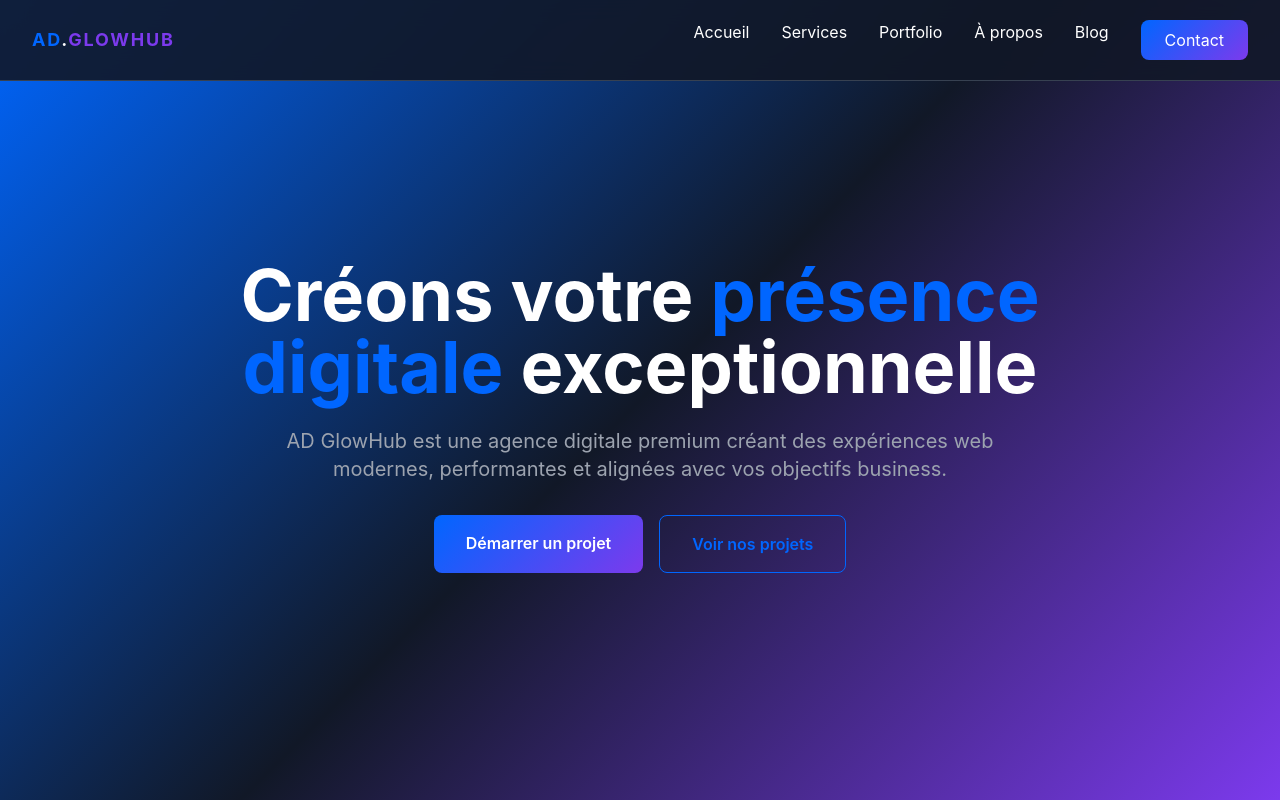
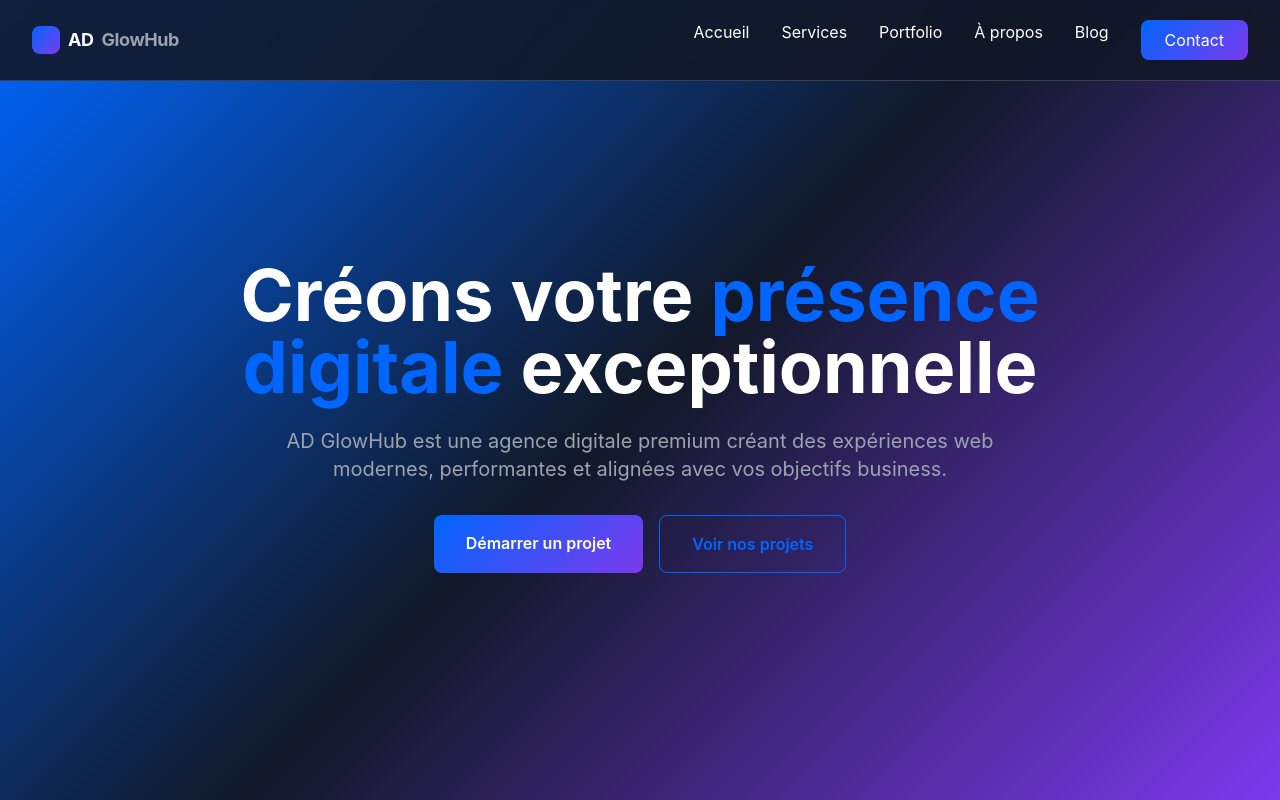
Before and after one commit to Kaissa2789/ad-glowhub, a Next.js app: page / in a window 1280 px wide. Shown: the top 800 px of the page. Built offline with nearby package versions, Linux system fonts and the light colour scheme.

Commit message:
Update logo design

```diff
--- a/components/Navigation.tsx
+++ b/components/Navigation.tsx
@@ -11,8 +11,10 @@ export default function Navigation() {
       <div className="max-w-7xl mx-auto px-4 sm:px-6 lg:px-8">
         <div className="flex justify-between items-center h-20">
           {/* Logo */}
-          <Link href="/" className="text-lg font-bold tracking-widest">
-  <span className="text-primary">AD</span><span className="text-white">.</span><span className="text-secondary">GLOWHUB</span>
+         <Link href="/" className="flex items-center gap-2 font-bold text-lg tracking-tight">
+  <div className="w-7 h-7 rounded-lg bg-gradient-to-br from-primary to-secondary"></div>
+  <span className="text-white">AD</span>
+  <span className="text-gray-400">GlowHub</span>
 </Link>
 
           {/* Desktop Menu */}
```
